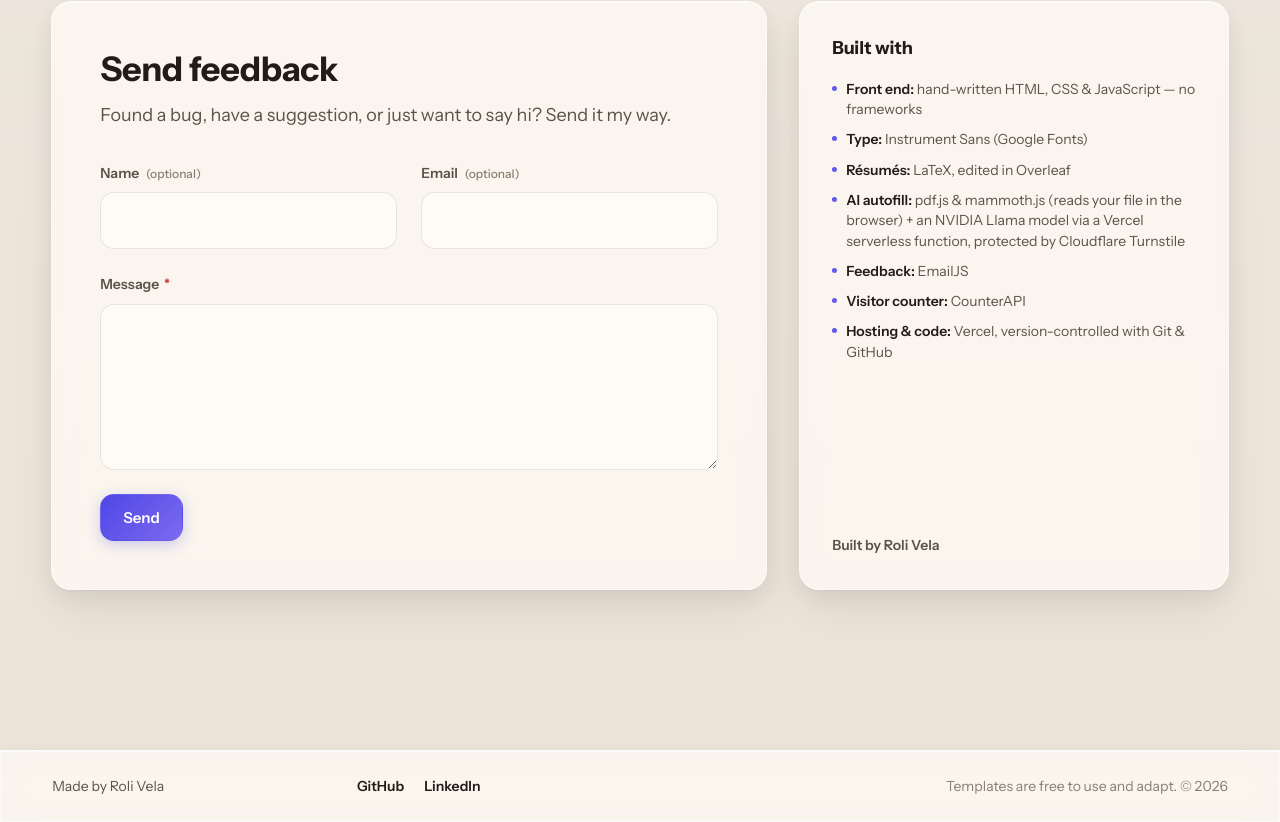
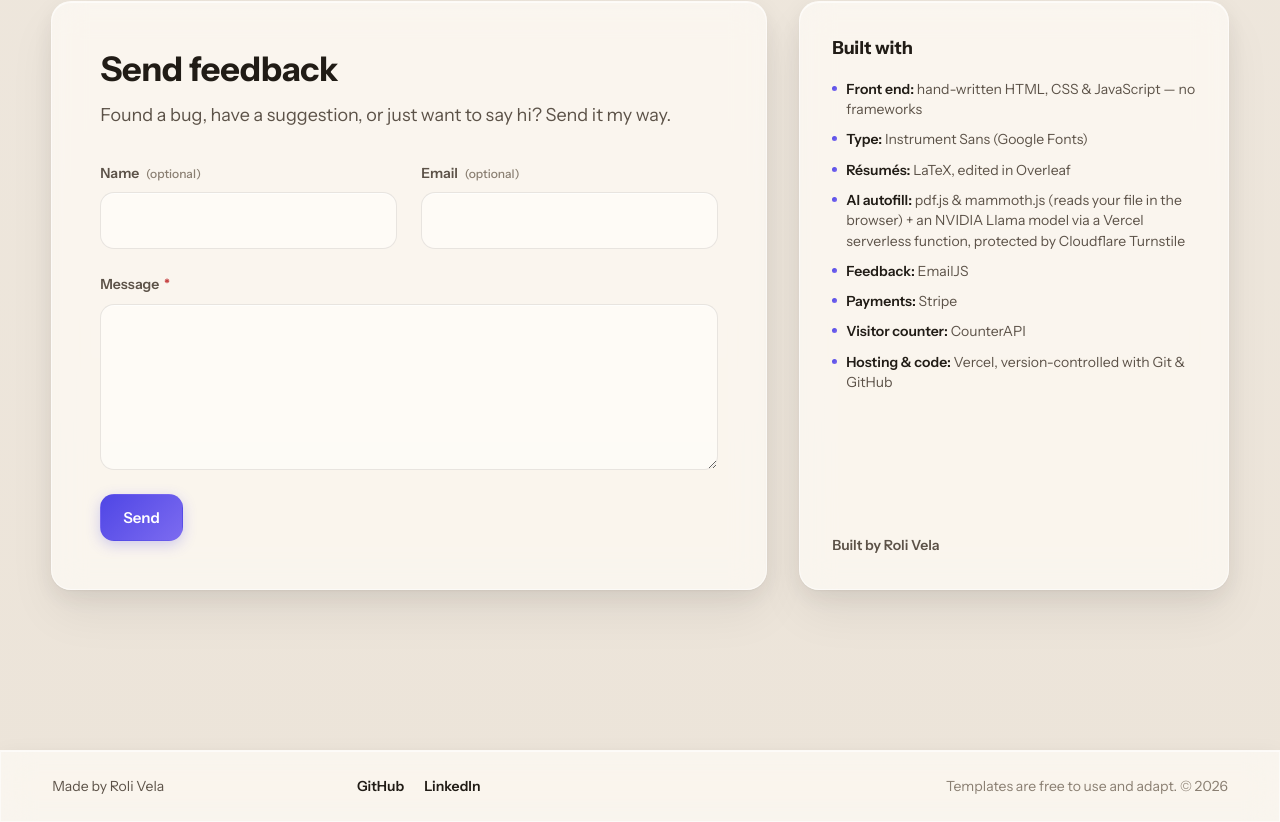
Before and after one commit to RoliVela/latex-resumes, a website: page index.html in a window 1280 px wide. Shown: the part 3036-3858 px from the top of the page. Drawn offline with nearby package versions, Linux system fonts and the light colour scheme; no server answers.

Commit message:
Built with: add Stripe payments bullet

```diff
--- a/index.html
+++ b/index.html
@@ -219,6 +219,7 @@
               <li><strong>Résumés:</strong> LaTeX, edited in Overleaf</li>
               <li><strong>AI autofill:</strong> pdf.js &amp; mammoth.js (reads your file in the browser) + an NVIDIA Llama model via a Vercel serverless function, protected by Cloudflare Turnstile</li>
               <li><strong>Feedback:</strong> EmailJS</li>
+              <li><strong>Payments:</strong> Stripe</li>
               <li><strong>Visitor counter:</strong> CounterAPI</li>
               <li><strong>Hosting &amp; code:</strong> Vercel, version-controlled with Git &amp; GitHub</li>
             </ul>
```
